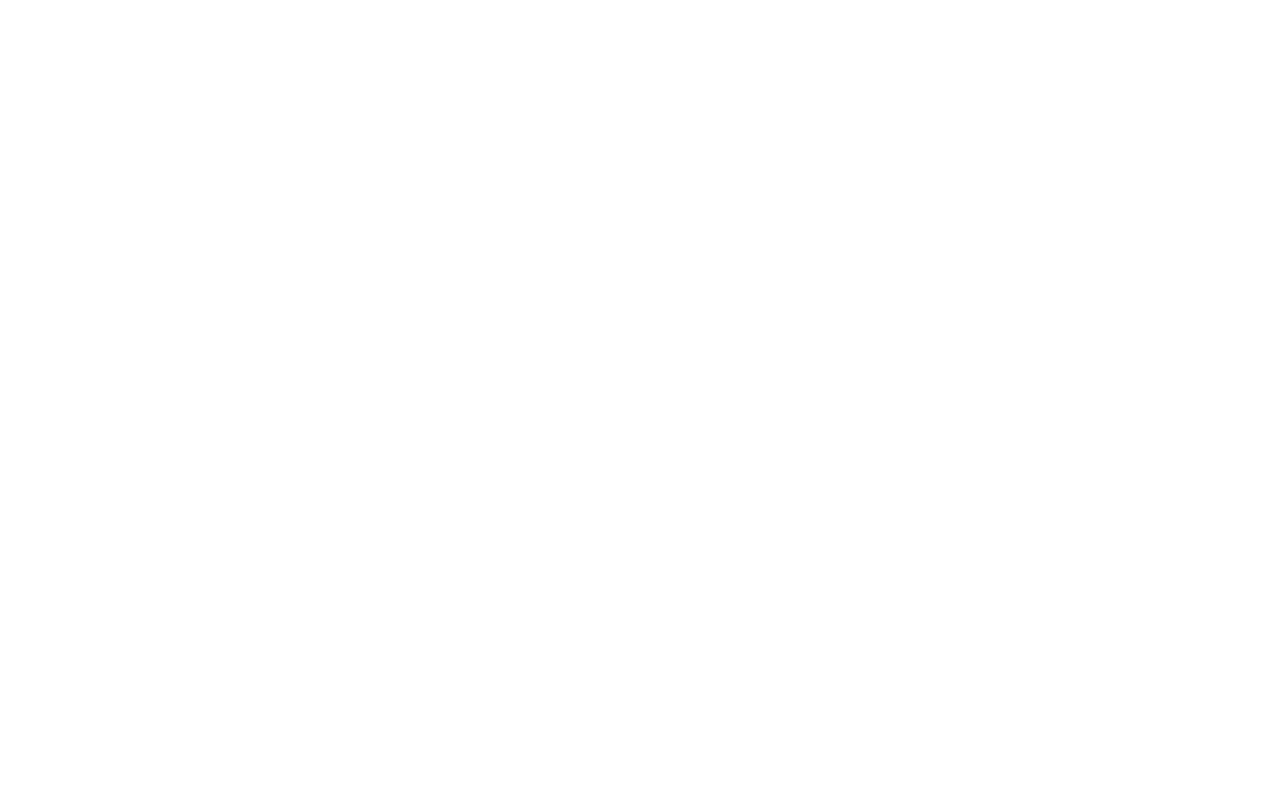
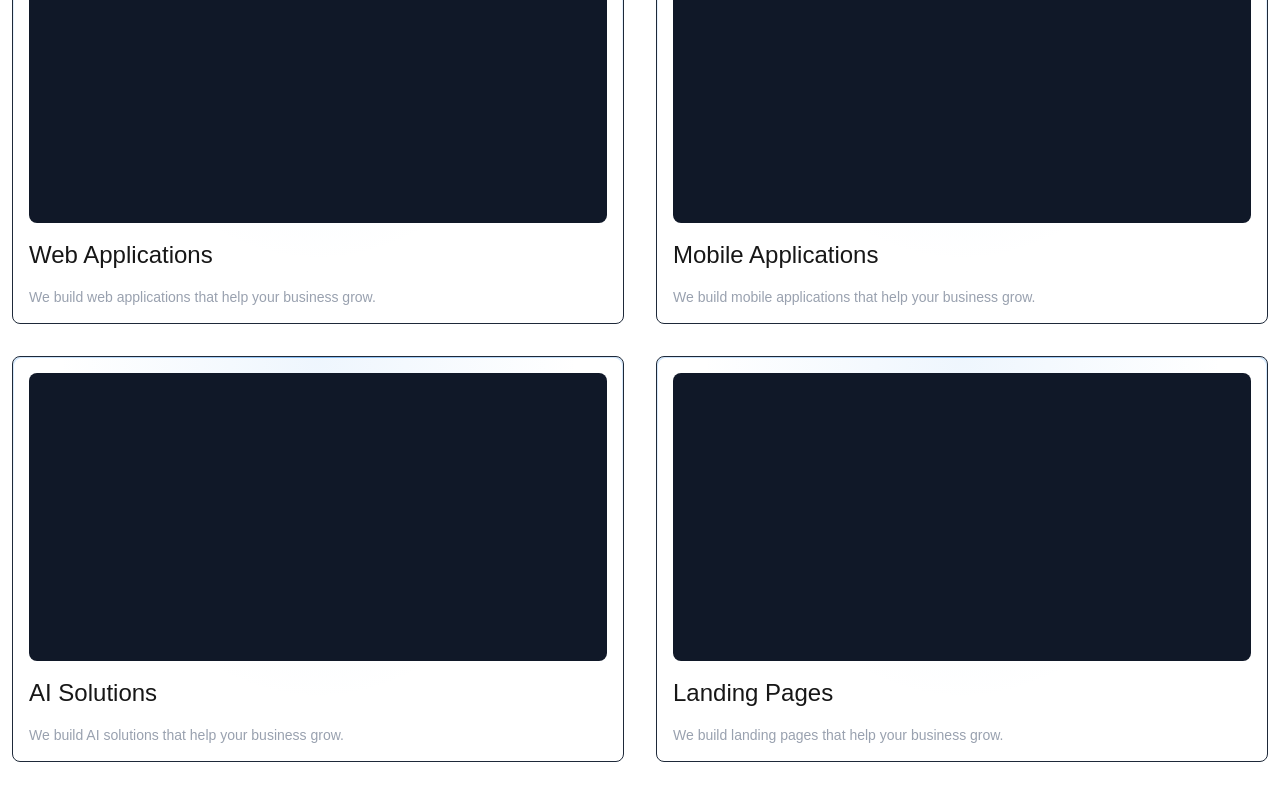
Before and after one commit to pawelmisiura/agency-website, a Next.js app: page / in a window 1280 px wide. Shown: the part 1106-1906 px from the top of the page. Before the commit the page ends 800 px from the top, so only its background shows below. Built offline with nearby package versions, Linux system fonts and the light colour scheme.

Commit message:
What we do section

```diff
--- a/app/globals.css
+++ b/app/globals.css
@@ -88,3 +88,45 @@
   /* Added border-radius to will-change */
   will-change: top, left, transform, border-radius;
 }
+
+.card-border-base {
+  --offset: 1px;
+  border-radius: 0.5rem;
+  border: 1px solid #1e2939;
+  position: relative; /* Ensure positioning context for pseudo-elements */
+  /* Add inner glow from top */
+  background-image: radial-gradient(
+    ellipse at top,
+    #83bbf422 0%,
+    transparent 60%
+  );
+  background-repeat: no-repeat; /* Prevent gradient tiling */
+}
+
+.card-border-base::before {
+  content: "";
+  background: conic-gradient(
+    #83bbf4,
+    transparent,
+    transparent,
+    transparent,
+    #83bbf4
+  );
+  position: absolute;
+  top: 50%;
+  left: 50%;
+  transform: translate(-50%, -50%);
+  aspect-ratio: 1;
+  width: 100%;
+  /* animation: rotate 3s linear infinite; */
+  z-index: -2;
+}
+
+.card-border-base::after {
+  content: "";
+  background: var(--background);
+  border-radius: inherit;
+  position: absolute;
+  inset: var(--offset);
+  z-index: -1;
+}
--- a/app/page.tsx
+++ b/app/page.tsx
@@ -1,10 +1,11 @@
 import HeroSection from "@/components/HeroSection";
-import NavBar from "@/components/NavBar";
+import Services from "@/components/Services";
 
 export default function Home() {
   return (
     <div className="">
       <HeroSection />
+      <Services />
     </div>
   );
 }
--- a/components/HeroSection.tsx
+++ b/components/HeroSection.tsx
@@ -84,13 +84,13 @@
       {/* Hero Content - Centered with Padding */}
       <div className="relative z-0 flex flex-col items-center justify-center h-screen space-y-6 max-w-4xl mx-auto text-center pt-16">
         <h1
-          className={`text-9xl  font-poppins ${activeTextHoverGradientStyles}`}
+          className={`text-9xl font-poppins ${activeTextHoverGradientStyles}`}
         >
           We Build Web Apps
         </h1>
-        <h2 className="text-md">
+        <p className="text-md">
           We build web applications that help your business grow.
-        </h2>
+        </p>
         <div className="border bg-black border-gray-800 rounded-lg p-1 flex flex-row font-medium pointer-events-auto">
           <Link
             href="/contact"
--- /dev/null
+++ b/components/Services.tsx
@@ -0,0 +1,35 @@
+import React from "react";
+import CustomCard from "./ui/CustomCard";
+
+const activeTextHoverGradientStyles =
+  "bg-gradient-to-r from-white to-[#83BBF4] text-transparent bg-clip-text w-fit";
+
+const Services = () => {
+  return (
+    <div className="space-y-16 py-16 max-w-7xl mx-auto overflow-x-hidden p-3">
+      <h2 className={`text-8xl font-poppins ${activeTextHoverGradientStyles}`}>
+        What we do
+      </h2>
+      <div className="grid grid-cols-2 gap-8">
+        <CustomCard
+          title="Web Applications"
+          description="We build web applications that help your business grow."
+        />
+        <CustomCard
+          title="Mobile Applications"
+          description="We build mobile applications that help your business grow."
+        />
+        <CustomCard
+          title="AI Solutions"
+          description="We build AI solutions that help your business grow."
+        />
+        <CustomCard
+          title="Landing Pages"
+          description="We build landing pages that help your business grow."
+        />
+      </div>
+    </div>
+  );
+};
+
+export default Services;
--- /dev/null
+++ b/components/ui/CustomCard.tsx
@@ -0,0 +1,19 @@
+import React from "react";
+
+const CustomCard = ({
+  title,
+  description,
+}: {
+  title: string;
+  description: string;
+}) => {
+  return (
+    <div className="flex flex-col gap-4 relative overflow-hidden p-4 rounded-lg card-border-base ">
+      <div className="h-72 w-full bg-gray-900 rounded-lg"></div>
+      <h4 className="text-2xl font-poppins">{title}</h4>
+      <p className="text-sm text-gray-400">{description}</p>
+    </div>
+  );
+};
+
+export default CustomCard;
```
